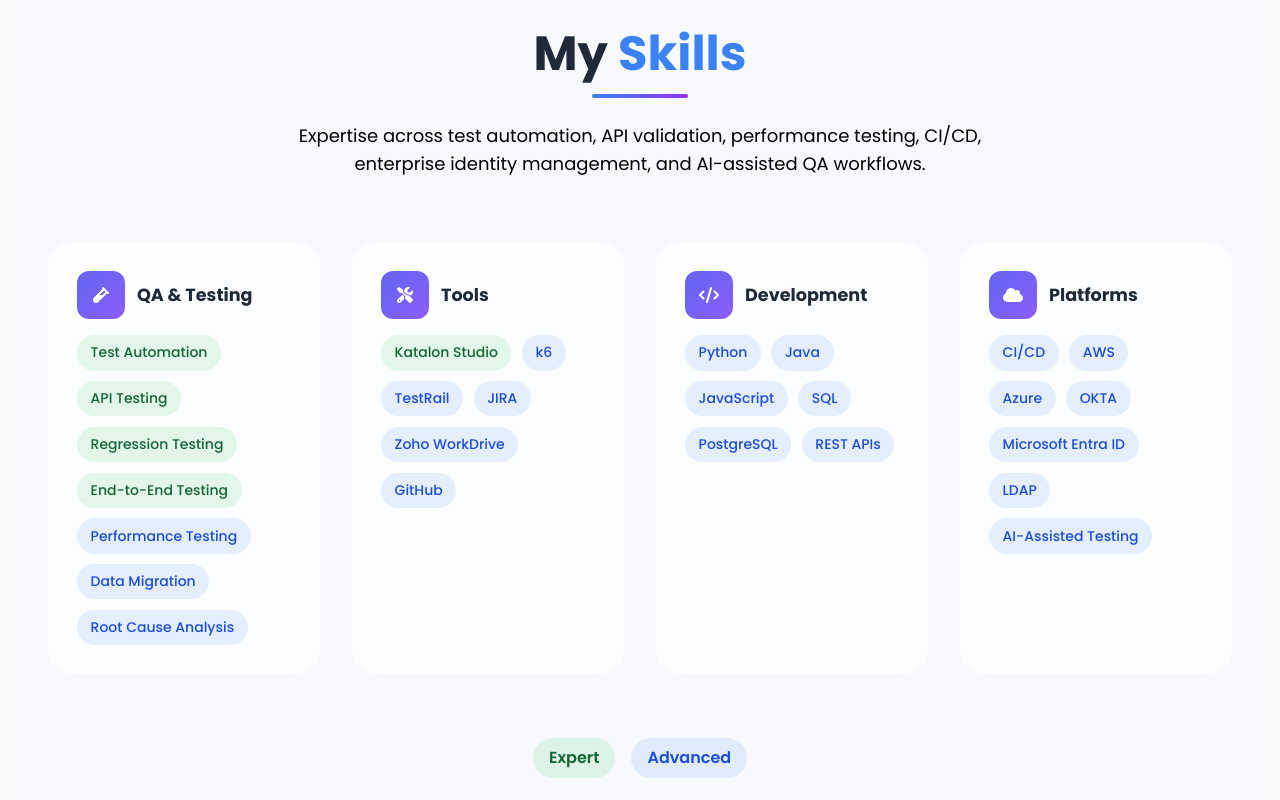
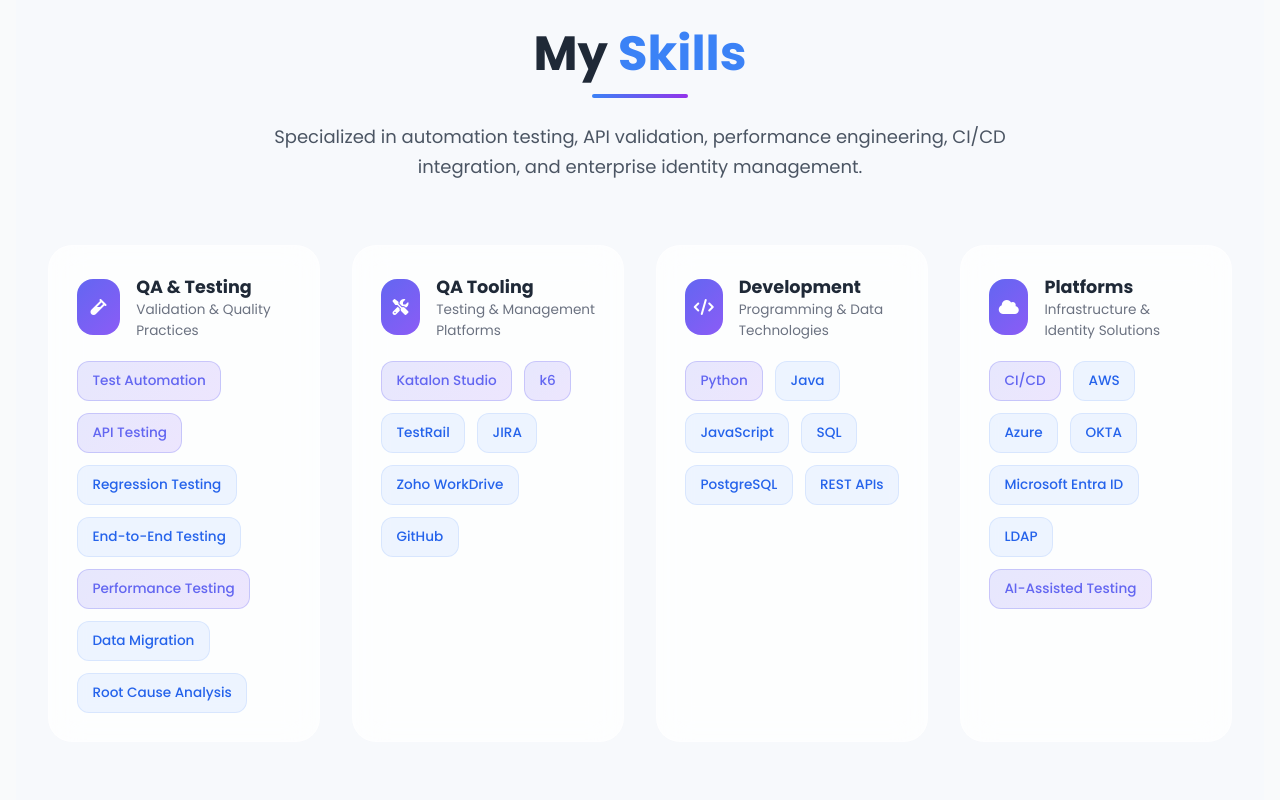
Before and after one commit to Toraaaamizu/vue-rj-portfolio, a Vue app: page / in a window 1280 px wide. Shown: the part 2080-2880 px from the top of the page. Built offline with nearby package versions, Linux system fonts and the light colour scheme.

Commit message:
Update Skills.vue

```diff
--- a/src/components/Skills.vue
+++ b/src/components/Skills.vue
@@ -15,32 +15,60 @@
           class="w-24 h-1 mx-auto rounded-full bg-gradient-to-r from-primary-light to-secondary-light dark:from-primary-dark dark:to-secondary-dark mb-6"
         ></div>
 
-        <p class="text-lg text-black dark:text-gray-300 max-w-3xl mx-auto">
-          Expertise across test automation, API validation, performance testing,
-          CI/CD, enterprise identity management, and AI-assisted QA workflows.
+        <p
+          class="text-lg text-gray-600 dark:text-gray-400 max-w-3xl mx-auto leading-relaxed"
+        >
+          Specialized in automation testing, API validation, performance
+          engineering, CI/CD integration, and enterprise identity management.
         </p>
       </div>
 
       <!-- Skills Grid -->
       <div class="grid grid-cols-1 md:grid-cols-2 xl:grid-cols-4 gap-8">
 
-        <!-- QA & Testing -->
+        <!-- QA -->
         <div class="skill-card">
           <div class="skill-header">
             <div class="icon-wrapper">
               <i class="fas fa-vial"></i>
             </div>
+
+            <div>
               <h3>QA & Testing</h3>
+              <p class="skill-subtitle">
+                Validation & Quality Practices
+              </p>
+            </div>
           </div>
 
           <div class="skill-tags">
-            <span class="skill-badge expert">Test Automation</span>
-            <span class="skill-badge expert">API Testing</span>
-            <span class="skill-badge expert">Regression Testing</span>
-            <span class="skill-badge expert">End-to-End Testing</span>
-            <span class="skill-badge advanced">Performance Testing</span>
-            <span class="skill-badge advanced">Data Migration</span>
-            <span class="skill-badge advanced">Root Cause Analysis</span>
+            <span class="skill-badge primary-skill">
+              Test Automation
+            </span>
+
+            <span class="skill-badge primary-skill">
+              API Testing
+            </span>
+
+            <span class="skill-badge secondary-skill">
+              Regression Testing
+            </span>
+
+            <span class="skill-badge secondary-skill">
+              End-to-End Testing
+            </span>
+
+            <span class="skill-badge primary-skill">
+              Performance Testing
+            </span>
+
+            <span class="skill-badge secondary-skill">
+              Data Migration
+            </span>
+
+            <span class="skill-badge secondary-skill">
+              Root Cause Analysis
+            </span>
           </div>
         </div>
 
@@ -50,16 +78,39 @@
             <div class="icon-wrapper">
               <i class="fas fa-tools"></i>
             </div>
-            <h3>Tools</h3>
+
+            <div>
+              <h3>QA Tooling</h3>
+              <p class="skill-subtitle">
+                Testing & Management Platforms
+              </p>
+            </div>
           </div>
 
           <div class="skill-tags">
-            <span class="skill-badge expert">Katalon Studio</span>
-            <span class="skill-badge advanced">k6</span>
-            <span class="skill-badge advanced">TestRail</span>
-            <span class="skill-badge advanced">JIRA</span>
-            <span class="skill-badge advanced">Zoho WorkDrive</span>
-            <span class="skill-badge advanced">GitHub</span>
+            <span class="skill-badge primary-skill">
+              Katalon Studio
+            </span>
+
+            <span class="skill-badge primary-skill">
+              k6
+            </span>
+
+            <span class="skill-badge secondary-skill">
+              TestRail
+            </span>
+
+            <span class="skill-badge secondary-skill">
+              JIRA
+            </span>
+
+            <span class="skill-badge secondary-skill">
+              Zoho WorkDrive
+            </span>
+
+            <span class="skill-badge secondary-skill">
+              GitHub
+            </span>
           </div>
         </div>
 
@@ -69,16 +120,39 @@
             <div class="icon-wrapper">
               <i class="fas fa-code"></i>
             </div>
+
+            <div>
               <h3>Development</h3>
+              <p class="skill-subtitle">
+                Programming & Data Technologies
+              </p>
+            </div>
           </div>
 
           <div class="skill-tags">
-            <span class="skill-badge advanced">Python</span>
-            <span class="skill-badge advanced">Java</span>
-            <span class="skill-badge advanced">JavaScript</span>
-            <span class="skill-badge advanced">SQL</span>
-            <span class="skill-badge advanced">PostgreSQL</span>
-            <span class="skill-badge advanced">REST APIs</span>
+            <span class="skill-badge primary-skill">
+              Python
+            </span>
+
+            <span class="skill-badge secondary-skill">
+              Java
+            </span>
+
+            <span class="skill-badge secondary-skill">
+              JavaScript
+            </span>
+
+            <span class="skill-badge secondary-skill">
+              SQL
+            </span>
+
+            <span class="skill-badge secondary-skill">
+              PostgreSQL
+            </span>
+
+            <span class="skill-badge secondary-skill">
+              REST APIs
+            </span>
           </div>
         </div>
 
@@ -88,33 +162,46 @@
             <div class="icon-wrapper">
               <i class="fas fa-cloud"></i>
             </div>
+
+            <div>
               <h3>Platforms</h3>
+              <p class="skill-subtitle">
+                Infrastructure & Identity Solutions
+              </p>
+            </div>
           </div>
 
           <div class="skill-tags">
-            <span class="skill-badge advanced">CI/CD</span>
-            <span class="skill-badge advanced">AWS</span>
-            <span class="skill-badge advanced">Azure</span>
-            <span class="skill-badge advanced">OKTA</span>
-            <span class="skill-badge advanced">Microsoft Entra ID</span>
-            <span class="skill-badge advanced">LDAP</span>
-            <span class="skill-badge advanced">
+
+            <span class="skill-badge primary-skill">
+              CI/CD
+            </span>
+
+            <span class="skill-badge secondary-skill">
+              AWS
+            </span>
+
+            <span class="skill-badge secondary-skill">
+              Azure
+            </span>
+
+            <span class="skill-badge secondary-skill">
+              OKTA
+            </span>
+
+            <span class="skill-badge secondary-skill">
+              Microsoft Entra ID
+            </span>
+
+            <span class="skill-badge secondary-skill">
+              LDAP
+            </span>
+
+            <span class="skill-badge primary-skill">
               AI-Assisted Testing
             </span>
-          </div>
-        </div>
 
           </div>
-
-      <!-- Bottom Summary -->
-      <div class="mt-16 flex flex-wrap justify-center gap-4">
-
-        <div class="legend expert-pill">
-          Expert
-        </div>
-
-        <div class="legend advanced-pill">
-          Advanced
         </div>
 
       </div>
@@ -131,41 +218,42 @@ export default {
 
 <style scoped>
 
-/* Card */
+/* Main Card */
 .skill-card {
   position: relative;
+  overflow: hidden;
+
   padding: 1.75rem;
   border-radius: 1.5rem;
 
-  background: rgba(255,255,255,0.65);
-  backdrop-filter: blur(12px);
+  background: rgba(255,255,255,0.75);
+  backdrop-filter: blur(16px);
 
   border: 1px solid rgba(255,255,255,0.3);
 
   transition:
     transform 0.35s ease,
-    box-shadow 0.35s ease,
-    border-color 0.35s ease;
-
-  overflow: hidden;
+    box-shadow 0.35s ease;
 }
 
 .dark .skill-card {
-  background: rgba(31,41,55,0.65);
+  background: rgba(31,41,55,0.7);
   border-color: rgba(255,255,255,0.08);
 }
 
+/* Top Gradient Line */
 .skill-card::before {
-  content: '';
+  content: "";
+
   position: absolute;
-
   top: 0;
   left: 0;
 
   width: 100%;
   height: 4px;
 
-  background: linear-gradient(
+  background:
+    linear-gradient(
       90deg,
       #6366f1,
       #8b5cf6,
@@ -173,16 +261,40 @@ export default {
     );
 
   opacity: 0;
-  transition: opacity 0.35s ease;
+
+  transition: opacity .3s ease;
+}
+
+/* Glow Overlay */
+.skill-card::after {
+  content: "";
+
+  position: absolute;
+  inset: 0;
+
+  background:
+    radial-gradient(
+      circle at top right,
+      rgba(99,102,241,.10),
+      transparent 60%
+    );
+
+  opacity: 0;
+
+  transition: opacity .3s ease;
+
+  pointer-events: none;
 }
 
 .skill-card:hover {
   transform: translateY(-10px);
+
   box-shadow:
-    0 20px 40px rgba(0,0,0,0.12);
+    0 20px 40px rgba(0,0,0,.12);
 }
 
-.skill-card:hover::before {
+.skill-card:hover::before,
+.skill-card:hover::after {
   opacity: 1;
 }
 
@@ -190,7 +302,7 @@ export default {
 .skill-header {
   display: flex;
   align-items: center;
-  margin-bottom: 1rem;
+  margin-bottom: 1.25rem;
 }
 
 .skill-header h3 {
@@ -198,20 +310,30 @@ export default {
   font-weight: 700;
 }
 
+.skill-subtitle {
+  font-size: .85rem;
+  color: #6b7280;
+}
+
+.dark .skill-subtitle {
+  color: #9ca3af;
+}
+
 /* Icon */
 .icon-wrapper {
-  width: 3rem;
-  height: 3rem;
+  width: 56px;
+  height: 56px;
 
   display: flex;
   align-items: center;
   justify-content: center;
 
-  margin-right: 0.75rem;
+  margin-right: 1rem;
 
-  border-radius: 0.75rem;
+  border-radius: 1rem;
 
-  background: linear-gradient(
+  background:
+    linear-gradient(
       135deg,
       #6366f1,
       #8b5cf6
@@ -219,83 +341,70 @@ export default {
 
   color: white;
 
-  transition: transform 0.35s ease;
+  transition: transform .3s ease;
 }
 
 .skill-card:hover .icon-wrapper {
-  transform: rotate(8deg) scale(1.1);
+  transform: rotate(8deg) scale(1.08);
 }
 
-/* Skill Tags */
+/* Skill Group */
 .skill-tags {
   display: flex;
   flex-wrap: wrap;
-  gap: 0.65rem;
+  gap: .75rem;
 }
 
+/* Common Badge */
 .skill-badge {
-  padding: 0.45rem 0.85rem;
-  border-radius: 999px;
+  padding: .55rem .9rem;
 
-  font-size: 0.875rem;
+  border-radius: 12px;
+
+  font-size: .85rem;
   font-weight: 500;
 
   transition:
-    transform 0.2s ease,
-    box-shadow 0.2s ease;
+    transform .25s ease,
+    box-shadow .25s ease;
 }
 
 .skill-badge:hover {
-  transform: scale(1.05);
+  transform: translateY(-3px);
+
+  box-shadow:
+    0 8px 20px rgba(0,0,0,.12);
 }
 
-/* Expert Badge */
-.expert {
-  background: rgba(34,197,94,0.12);
-  color: rgb(22,101,52);
+/* Primary Skills */
+.primary-skill {
+  background:
+    linear-gradient(
+      135deg,
+      rgba(99,102,241,.15),
+      rgba(139,92,246,.15)
+    );
+
+  border: 1px solid rgba(99,102,241,.25);
+
+  color: #6366f1;
 }
 
-.dark .expert {
-  background: rgba(34,197,94,0.2);
-  color: rgb(74,222,128);
+.dark .primary-skill {
+  color: #a5b4fc;
 }
 
-/* Advanced Badge */
-.advanced {
-  background: rgba(59,130,246,0.12);
-  color: rgb(29,78,216);
+/* Supporting Skills */
+.secondary-skill {
+  background: rgba(59,130,246,.08);
+
+  border: 1px solid rgba(59,130,246,.12);
+
+  color: rgb(37,99,235);
 }
 
-.dark .advanced {
-  background: rgba(59,130,246,0.2);
-  color: rgb(96,165,250);
-}
-
-/* Legend */
-.legend {
-  padding: 0.5rem 1rem;
-  border-radius: 999px;
-  font-weight: 600;
-}
-
-.expert-pill {
-  background: rgba(34,197,94,0.12);
-  color: rgb(22,101,52);
-}
-
-.advanced-pill {
-  background: rgba(59,130,246,0.12);
-  color: rgb(29,78,216);
-}
-
-.dark .expert-pill {
-  background: rgba(34,197,94,0.2);
-  color: rgb(74,222,128);
-}
-
-.dark .advanced-pill {
-  background: rgba(59,130,246,0.2);
-  color: rgb(96,165,250);
+.dark .secondary-skill {
+  color: rgb(147,197,253);
 }
 
 </style>
```
Lines whose indentation alone changed are shown as unchanged.
